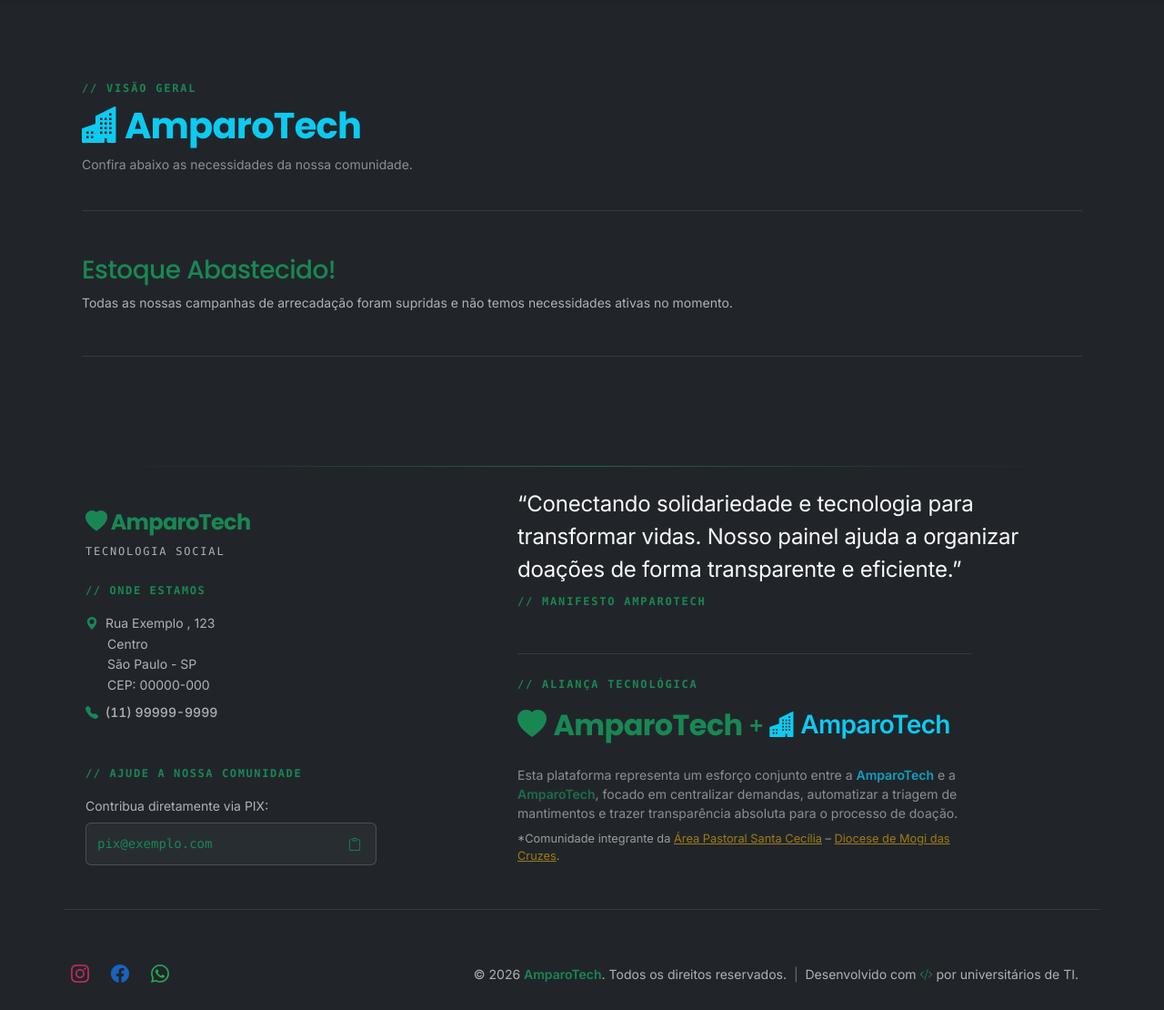
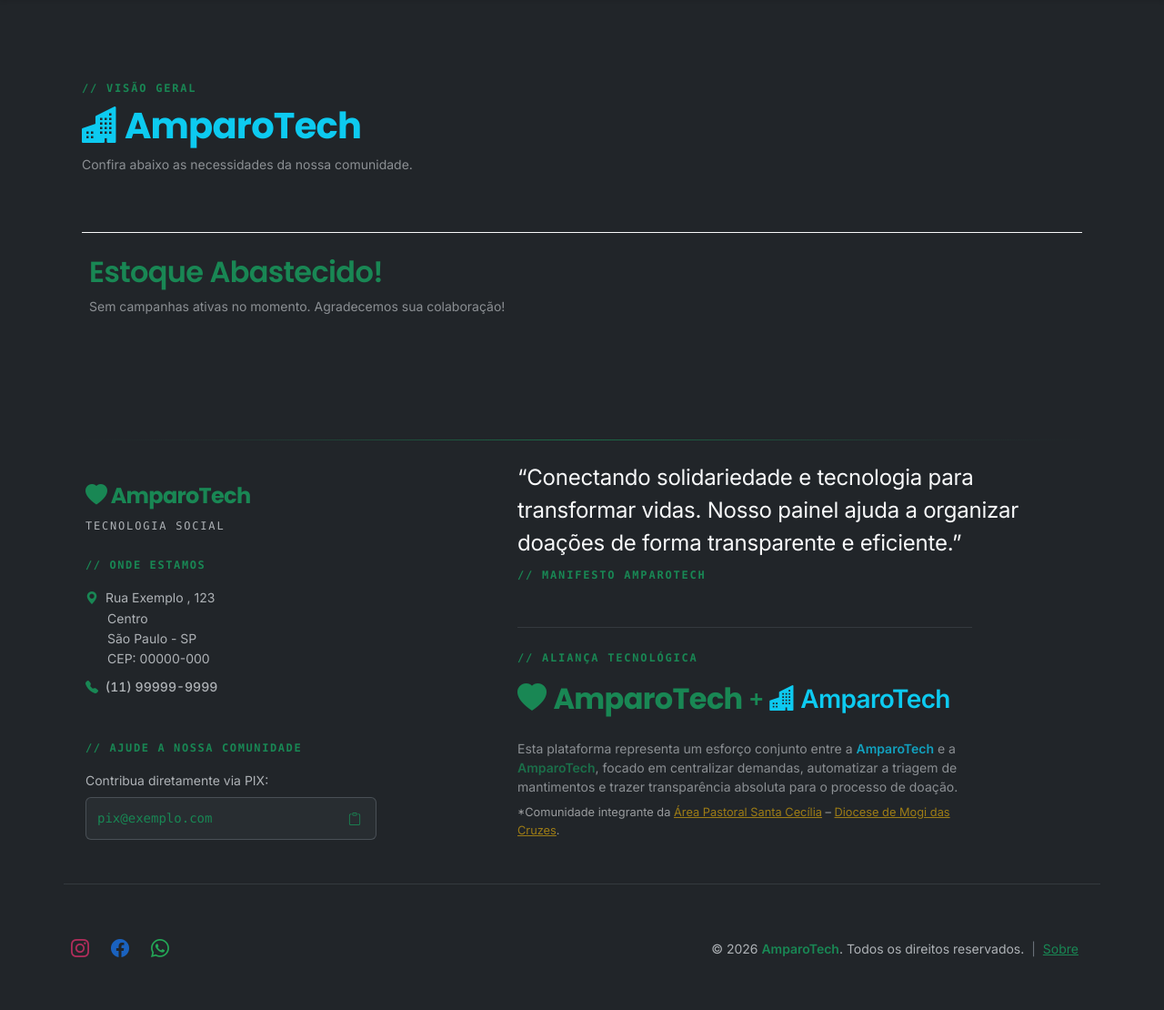
Before and after one commit to rafaelpradoj/amparo-tech, a Flask app: page / in a window 1280 px wide. Shown: the part 57-1167 px from the top of the page at 91% size. After the commit the page ends 1109 px from the top, so only its background shows below. Run offline with Flask 3, Linux system fonts and the light colour scheme; data that the repository does not hold is empty; some libraries are stand-ins or nearby versions.

Commit message:
design: melhoras na pagina publica

```diff
--- a/templates/admin.html
+++ b/templates/admin.html
@@ -280,7 +280,7 @@
         <table id="tabelaInventario" class="table table-dark table-striped table-hover mb-0 w-100">
           <thead>
             <tr>
-              <th class="text-center">Nome da Campanha</th>
+              <th class="text-center">Campanha</th>
               <th class="text-center">Categoria</th>
               <th class="text-center">Status</th>
               <th class="text-center">Arrecadado</th>
@@ -291,7 +291,7 @@
           <tbody>
             {% for item in inventario %}
             <tr>
-                            <td class="align-middle"><strong>{{ item[1]|title }}</strong></td>
+              <td class="align-middle"><strong>{{ item[1]|title }}</strong></td>
               <td class="align-middle text-center"><span class="badge bg-secondary">{{ item[2] }}</span></td>
               <td class="align-middle text-center">
                 {% if item[5] %}
--- a/templates/index.html
+++ b/templates/index.html
@@ -4,7 +4,7 @@
 
 {% block content %}
   <div class="mb-5 pb-5 pt-3 px-2">
-    <div class="mb-4 d-flex justify-content-between align-items-end flex-wrap gap-3">
+    <div class="mb-5 d-flex justify-content-between align-items-end flex-wrap gap-3">
       <div>
         <span class="text-success text-uppercase d-block mb-1 font-monospace fw-bold" style="font-size: 0.75rem; letter-spacing: 0.15em;">
           {% if categoria_ativa %}
@@ -17,17 +17,17 @@
           {% if categoria_ativa %}
             {{ categoria_ativa }}
           {% else %}
-            <h1 class="text-info fw-bold">
+            <h1 class="text-info fw-bold mb-2">
               <i class="bi bi-buildings-fill"></i> {{ nome_ong }}
             </h1>
-            <p class="text-body-secondary small mt-2 opacity-75">Confira abaixo as necessidades da nossa comunidade.</p>
+            <p class="text-body-secondary small opacity-75">Confira abaixo as necessidades da nossa comunidade.</p>
           {% endif %}
         </h1>
       </div>
 
       {% if categoria_ativa %}
         <div>
-          <a href="{{ url_for('public.index') }}" class="btn btn-outline-secondary btn-sm rounded-pill px-3 fw-medium">
+          <a href="{{ url_for('public.index') }}" class="btn btn-outline-secondary text-warning btn-sm rounded-pill px-3 fw-medium">
             <i class="bi bi-arrow-left me-1"></i> Voltar para Necessidades
           </a>
         </div>
@@ -49,9 +49,9 @@
           <div class="p-4 border border-secondary border-opacity-25 rounded-3 bg-dark bg-opacity-50 text-white h-100 d-flex justify-content-between align-items-center shadow-sm hover-border-success transition-all" style="background: rgba(255, 255, 255, 0.03);">
             <div>
               {# Aplica a cor dinâmica no título da categoria #}
-              <h2 class="fs-5 fw-bold {{ cor_categoria }} mb-1">{{ cat[0] }}</h2>
+              <h2 class="fs-5 fw-bold {{ cor_categoria }} mb-2">{{ cat[0] }}</h2>
               <span class="text-body-emphasys small font-monospace">
-                {{ cat[1] }} {% if cat[1] == 1 %}causa precisando de apoio{% else %}causas precisando de apoio{% endif %}
+                <span class="text-warning font-numeric">{{ cat[1] }}</span> {% if cat[1] == 1 %}causa precisando de apoio{% else %}causas precisando de apoio{% endif %}
               </span>
             </div>
             <div class="{{ cor_categoria }} fs-4">
@@ -72,16 +72,16 @@
                style="--bs-table-bg: transparent; --bs-table-striped-bg: rgba(255, 255, 255, 0.05); --bs-table-hover-bg: rgba(255, 255, 255, 0.08);">
           <thead class="border-bottom border-light border-opacity-75">
             <tr>
-              <th class="text-uppercase fw-semibold border-0 text-body-secondary" style="width: 40%; font-size: 0.75rem; letter-spacing: 0.1em; padding-left: 1rem;">Item Requisitado</th>
-              <th class="text-center text-uppercase fw-semibold border-0 text-body-secondary" style="width: 40%; font-size: 0.75rem; letter-spacing: 0.1em;">Arrecadação Atual</th>
-              <th class="text-center text-uppercase fw-semibold border-0 text-body-secondary" style="width: 20%; font-size: 0.75rem; letter-spacing: 0.1em; padding-right: 1rem;">Ação</th>
+              <th class="text-center text-uppercase fw-semibold text-body-secondary" style="width: 40%; font-size: 0.75rem; letter-spacing: 0.1em;">Campanha</th>
+              <th class="text-center text-uppercase fw-semibold text-body-secondary" style="width: 40%; font-size: 0.75rem; letter-spacing: 0.1em;">Arrecadado</th>
+              <th class="text-center text-uppercase fw-semibold text-body-secondary" style="width: 20%; font-size: 0.75rem; letter-spacing: 0.1em;">Ação</th>
             </tr>
           </thead>
           <tbody class="border-top-0">
             {% for produto in produtos %}
               <tr class="border-bottom border-secondary border-opacity-25">
 
-                <td class="py-3 fw-medium" style="padding-left: 1rem;">{{ produto[1] }}</td>
+                <td class="text-center fw-medium">{{ produto[1] }}</td>
 
 
                 <td class="py-3">
@@ -120,8 +120,7 @@
       {# Card Mobile #}
       <div class="d-block d-md-none mt-2">
         {% for produto in produtos %}
-          <div class="py-4 border-bottom border-secondary border-opacity-25 px-2">
-
+          <div class="px-2 py-4 border-top border-light">
             <span class="text-success small font-monospace d-block mb-1">Item:</span>
             <div class="fs-6 fw-medium text-info mb-3">{{ produto[1] }}</div>
 
@@ -155,9 +154,9 @@
       </div>
 
     {% else %}
-      <div class="text-start py-5 border-top border-bottom border-secondary border-opacity-25 my-4">
-        <h2 class="text-success fw-light mb-2 fs-3">Estoque Abastecido!</h2>
-        <p class="text-body-secondary small mb-0">Todas as nossas campanhas de arrecadação foram supridas e não temos necessidades ativas no momento.</p>
+      <div class="px-2 py-4 border-top border-light">
+        <h2 class="text-success mb-2">Estoque Abastecido!</h2>
+        <p class="text-body-secondary small opacity-75">Sem campanhas ativas no momento. Agradecemos sua colaboração!</p>
       </div>
     {% endif %}
   </div>
--- a/templates/partials/footer.html
+++ b/templates/partials/footer.html
@@ -22,7 +22,7 @@
                 <i class="bi bi-buildings-fill"></i> {{ nome_ong }}
               </a>
             </h2>
-            <div class="text-success text-uppercase opacity-75 mt-2 fw-semibold" style="font-size: 0.7rem; letter-spacing: 0.15em;">Tecnologia que impacta</div>
+            <div class="text-success text-uppercase mt-2 fw-semibold" style="font-size: 0.7rem; letter-spacing: 0.15em;">Tecnologia que impacta</div>
         </div>
 
         <div class="mb-5 text-start">
@@ -42,11 +42,15 @@
           <span class="text-success text-uppercase d-block mb-3 font-monospace fw-bold" style="font-size: 0.75rem; letter-spacing: 0.1rem;">// Ajude a nossa comunidade</span>
 
           <p class="text-body-secondary small mb-2">Contribua diretamente via PIX:</p>
-          <div class="p-2 bg-secondary bg-opacity-10 rounded border border-secondary border-opacity-50 d-flex align-items-center justify-content-between" style="max-width: 320px;">
+          <div
+          class="p-2 bg-secondary bg-opacity-10 rounded border border-secondary border-opacity-50 d-flex align-items-center justify-content-between"
+          style="max-width: 320px; cursor: pointer;"
+          title="Copiar Chave"
+          onclick="navigator.clipboard.writeText('{{ pix }}'); const status = this.querySelector('.copy-status'); status.innerHTML = '<span class=\'small px-1\'>Copiado!</span>'; setTimeout(() => status.innerHTML = '<i class=\'bi bi-clipboard px-1\'></i>', 2000);">
             <code class="text-success fw-bold font-numeric small ms-1">{{ pix }}</code>
-            <button class="btn btn-sm btn-outline-success border-0 p-1" onclick="navigator.clipboard.writeText('{{ pix }}'); this.innerHTML = '<span class=\'small px-1\'>Copiado!</span>'; setTimeout(() => this.innerHTML = '<i class=\'bi bi-clipboard px-1\'></i>', 2000);" title="Copiar Chave">
+            <span class="btn btn-sm btn-outline-success border-0 p-1 copy-status">
               <i class="bi bi-clipboard px-1"></i>
-            </button>
+            </span>
           </div>
         </div>
       </div>
@@ -109,7 +113,7 @@
         <p class="text-body-secondary mb-0 small">
           © 2026 <strong class="text-success">AmparoTech</strong>. Todos os direitos reservados.
           <span class="d-none d-md-inline text-secondary mx-1">|</span>
-          Desenvolvido com <i class="bi bi-code-slash text-success"></i> por universitários de TI.
+          <a href="/sobre" class="link-success">Sobre</a>
         </p>
       </div>
     </div>
```
Also changed, not shown: templates/doar.html (+12 -13 lines).
